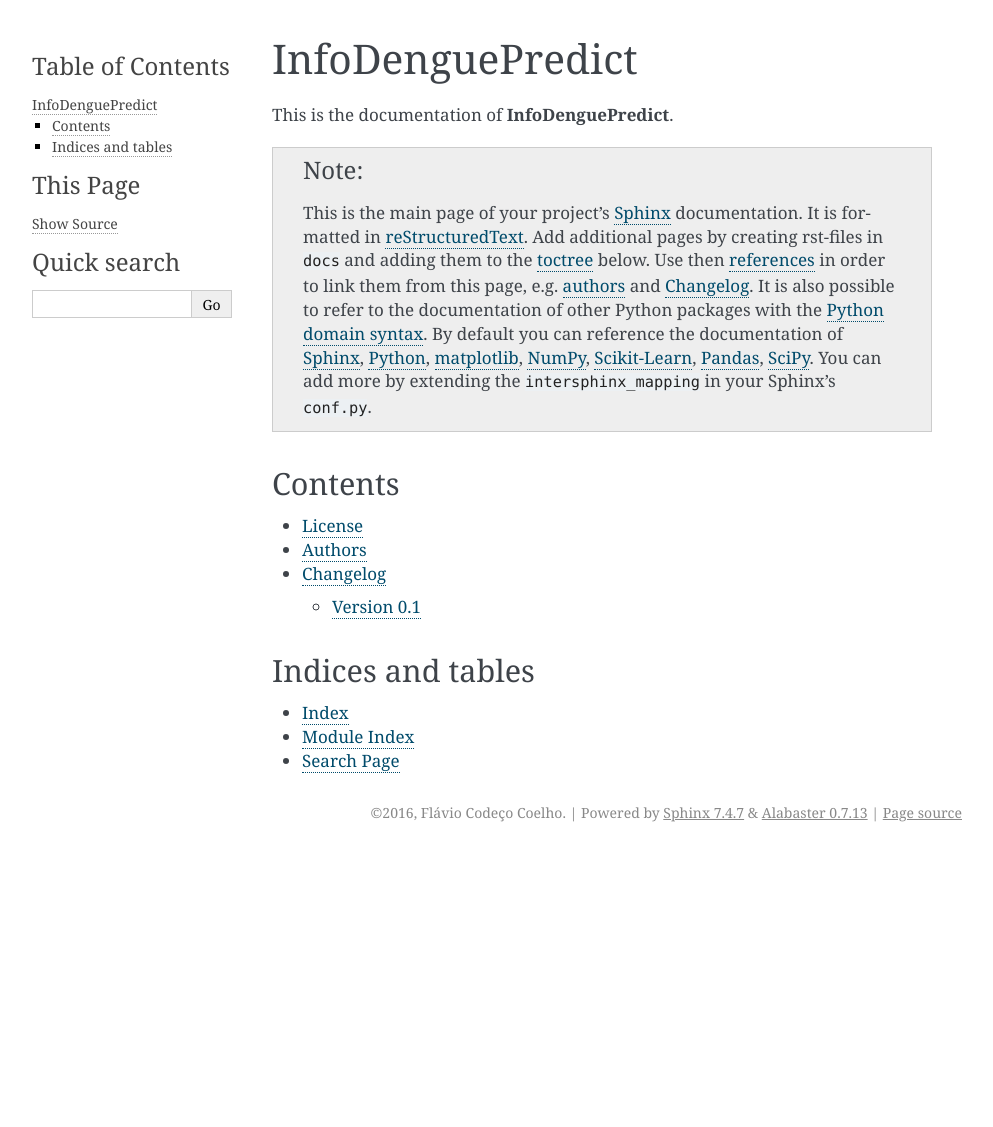
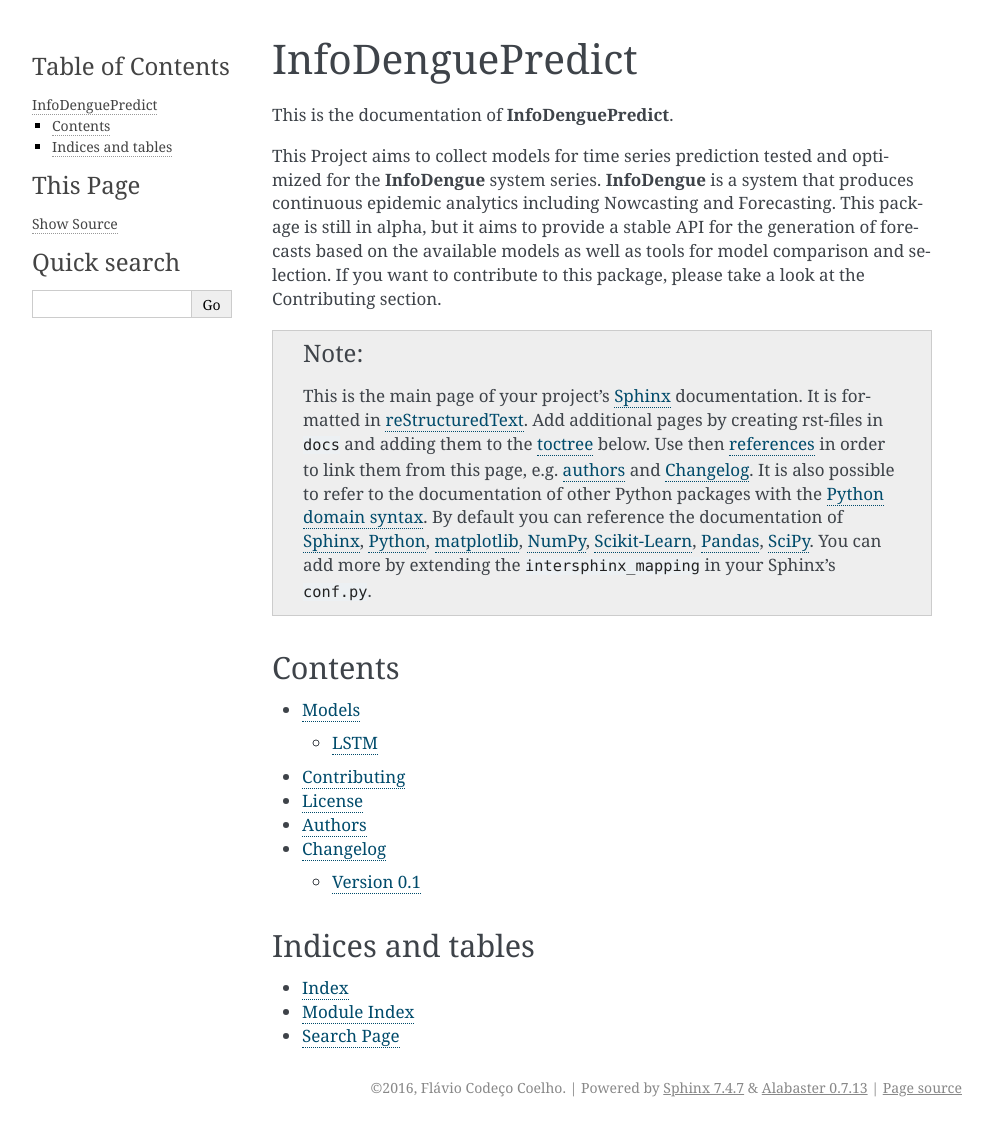
Before and after one commit to AlertaDengue/InfoDenguePredict, a Sphinx documentation site: the page built from docs/index.rst, in a window 1280 px wide. Shown: the whole page, without its empty margins (148-1141 px from the left). Built offline with Sphinx 7.4.7, drawn with Linux system fonts in a browser that asks for light colours; formulas are drawn with MathJax 3; pages that are not in the unit, such as notebooks, are missing from menus; before the commit the page ends 900 px from its top, so only the background shows below that.

```diff
--- a/docs/index.rst
+++ b/docs/index.rst
@@ -3,6 +3,12 @@ InfoDenguePredict
 =================
 
 This is the documentation of **InfoDenguePredict**.
+
+This Project aims to collect models for time series prediction tested and optimized for the **InfoDengue** system series.
+**InfoDengue** is a system that produces continuous epidemic analytics including Nowcasting and Forecasting.
+This package is still in alpha, but it aims to provide a stable API for the generation of forecasts based on the available models
+as well as tools for model comparison and selection. If you want to contribute to this package, please take a look at the
+Contributing section.
 
 .. note::
 
@@ -31,6 +37,8 @@ Contents
 .. toctree::
    :maxdepth: 2
 
+   Models <models>
+   Contributing <contributing>
    License <license>
    Authors <authors>
    Changelog <changes>
--- a/requirements.txt
+++ b/requirements.txt
@@ -8,3 +8,5 @@ psycopg2
 sqlalchemy
 python-decouple
 scikit-learn
+pyflux
+statsmodels
```
Also changed, not shown: docs/contributing.rst (added, +7 -0 lines), docs/models.rst (added, +10 -0 lines).
